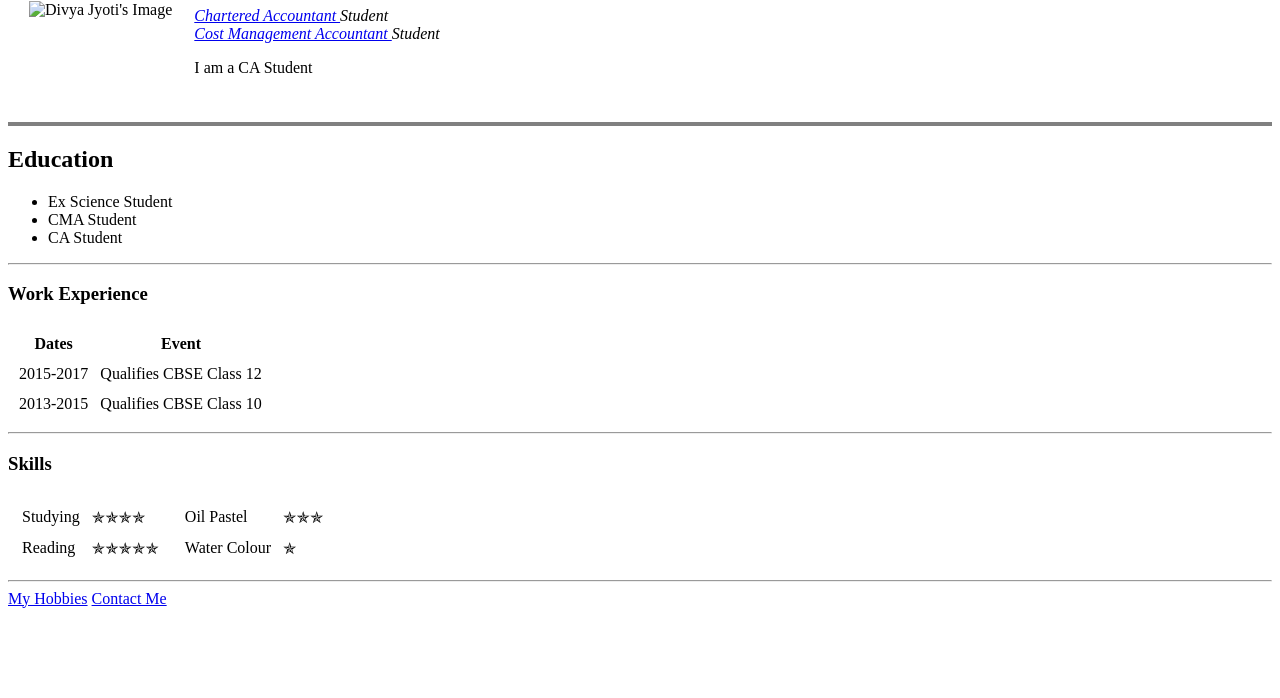
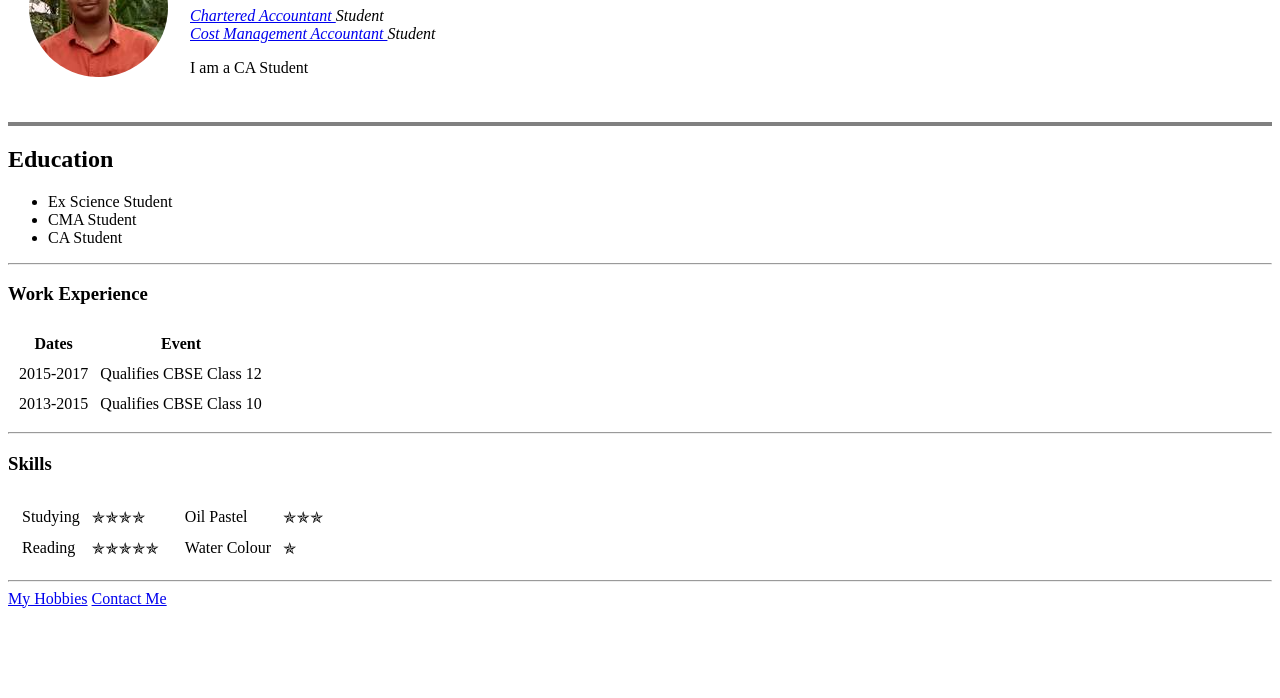
Before and after one commit to DivyaJyoti108/cv, a plain HTML site: page index.html in a window 1280 px wide. Shown: the part 102-800 px from the top of the page. Drawn offline with Linux system fonts and the light colour scheme.

Commit message:
Update index.html

```diff
--- a/index.html
+++ b/index.html
@@ -7,7 +7,7 @@
 <body>
   <table cellspacing="20" >
     <tr>
-      <td><img src="images/circle-cropped.png" alt="Divya Jyoti's Image"></td>
+      <td><img src="circle-cropped.png" alt="Divya Jyoti's Image"></td>
       <td> <h1> Divya Jyoti Goswami </h1>
         <p> <em> <a href="https://www.icai.org/">Chartered Accountant </a>Student</em>
          <br> <em> <a href="https://icmai.in/icmai/"> Cost Management Accountant </a>Student </em> </p>
```
